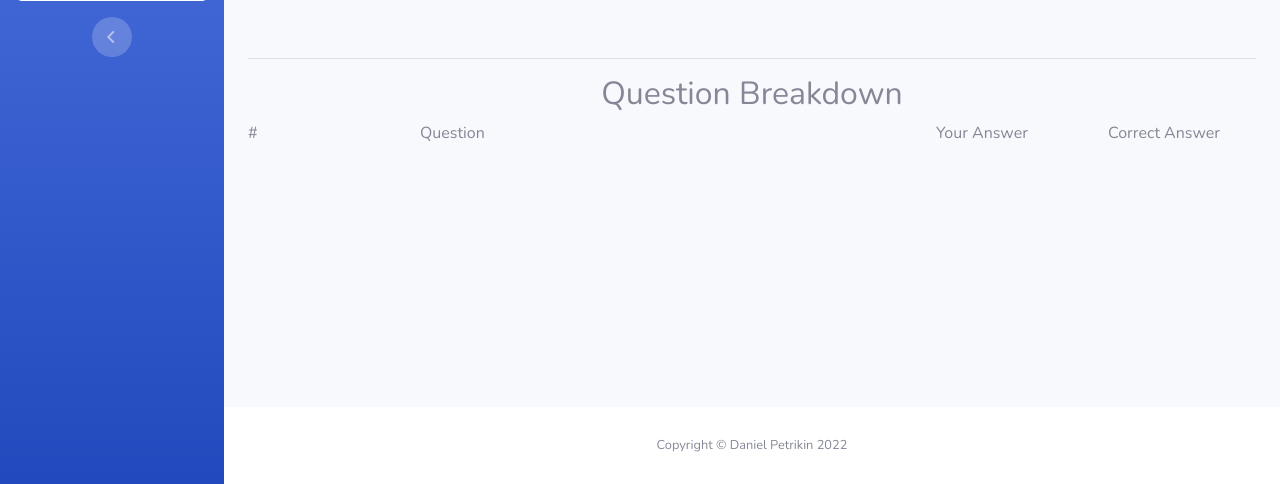
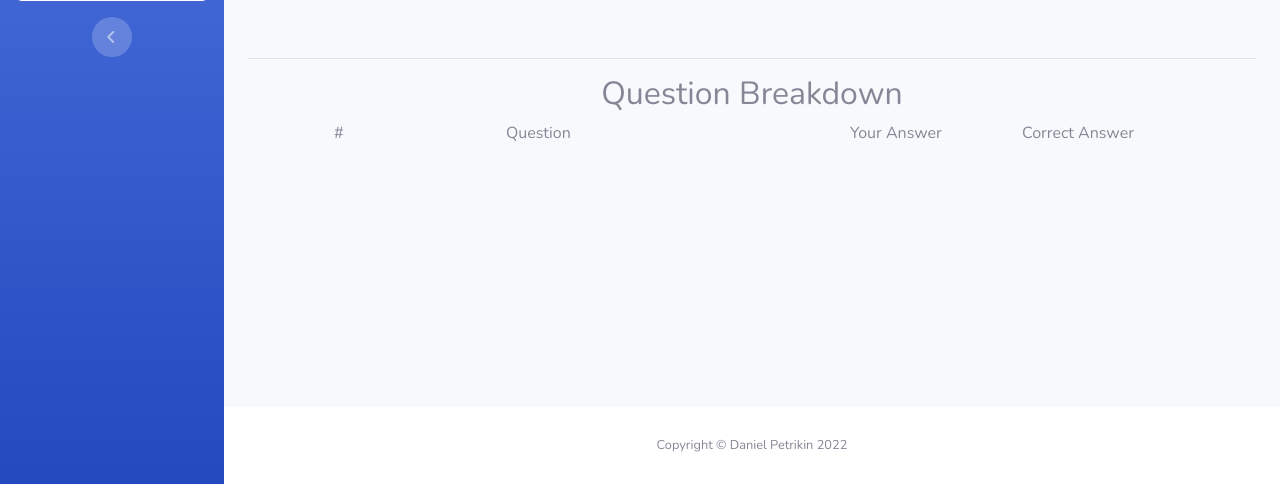
Before and after one commit to helmetwearer/django-simple-web-course, a Django app: template django_simple_web_course/core/templates/test_final_score.html in a window 1280 px wide. Shown: the part 316-800 px from the top of the page. Run offline with Django 4.2, Linux system fonts and the light colour scheme; the template is opened without the code that fills it, so the values that code supplies are empty; some libraries are stand-ins or nearby versions.

Commit message:
questions have optional follow up comments in markdown. Cleaning up final score page

```diff
--- a/django_simple_web_course/core/admin.py
+++ b/django_simple_web_course/core/admin.py
@@ -78,8 +78,8 @@ class MultipleChoiceOtherAnswerInline(admin.TabularInline):
 class MultipleChoiceTestQuestionAdmin(admin.ModelAdmin):
     list_display = ('course_test', 'question_contents', 'correct_multiple_choice_answer',
         'multiple_choice_answer_length', )
-    fields = ('course_test', 'question_contents', 'correct_multiple_choice_answer',
-        'multiple_choice_answer_length')
+    fields = ('course_test', 'question_contents', 'question_post_answer_comments',
+        'correct_multiple_choice_answer', 'multiple_choice_answer_length')
 
     inlines = (MultipleChoiceOtherAnswerInline, )
 
--- a/django_simple_web_course/core/templates/test_final_score.html
+++ b/django_simple_web_course/core/templates/test_final_score.html
@@ -41,23 +41,23 @@
 		</div>
 	</div>
 	<div class="row">
-		<div class="col-2">#</div>
-		<div class="col-6">Question</div>
+		<div class="col-1"></div>
+		<div class="col-1">#</div>
+		<div class="col-1"></div>
+		<div class="col-4">Question</div>
 		<div class="col-2">Your Answer</div>
 		<div class="col-2">Correct Answer</div>
 
 	</div>
 	{% for question in instance.question_instances %}
-	<div class="row">
-		<div class="col-2">{{ forloop.counter }}</div>
-		<div class="col-6">{{question.course_test_question.question_contents|truncatechars:150}}</div>
-			{% if question.course_test_answer_instance.is_correct %}
-			<div class="col-2 alert alert-success">{{question.course_test_answer_instance.value}}</div>
-			<div class="col-2 alert alert-success">{{question.correct_multiple_choice_answer}}</div>
-			{% else %}
-			<div class="col-2 alert alert-danger">{{question.course_test_answer_instance.value}}</div>
-			<div class="col-2 alert alert-danger">{{question.correct_multiple_choice_answer}}</div>
-			{% endif %}
+
+	<div class="row alert alert-{% if question.course_test_answer_instance.is_correct %}success{% else %}danger{% endif %}" role="alert">
+		<div class="col-1"></div>
+		<div class="col-1">{{ forloop.counter }}</div>
+		<div class="col-1"><a class="btn btn-secondary" href="{{question.url}}">Details</a></div>
+		<div class="col-4">{{question.course_test_question.question_contents|truncatechars:100}}</div>
+		<div class="col-2">{{question.course_test_answer_instance.value}}</div>
+		<div class="col-2">{{question.correct_multiple_choice_answer}}</div>
 	</div>
 	{% endfor %}
 </div>
--- a/django_simple_web_course/static/css/custom.css
+++ b/django_simple_web_course/static/css/custom.css
@@ -31,6 +31,16 @@
 .answer_form {
   min-height: 30vh;
   max-height: 30vh;
+}
+
+.question_comments {
+  min-height: 15vh;
+  max-height: 15vh;
+}
+
+.answer_recap {
+  min-height: 15vh;
+  max-height: 15vh;
 }
 
 .page-navigation-bar {
```
Also changed, not shown: django_simple_web_course/core/models.py (+27 -1 lines), django_simple_web_course/core/templates/course_practice_test_question.html (+15 -6 lines), django_simple_web_course/core/migrations/0003_multiplechoicetestquestion_question_post_answer_comments_and_more.py (added).
